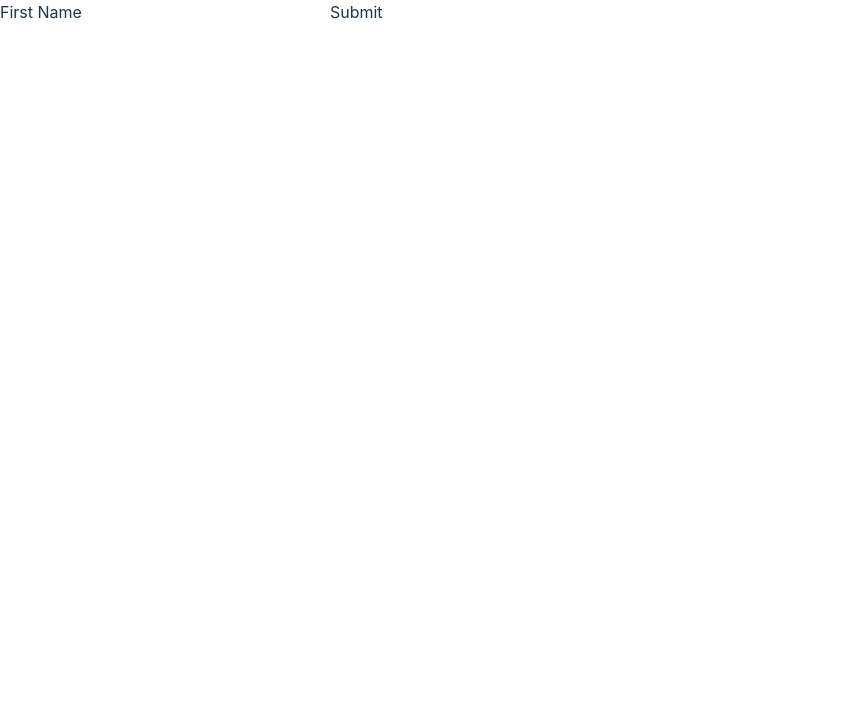
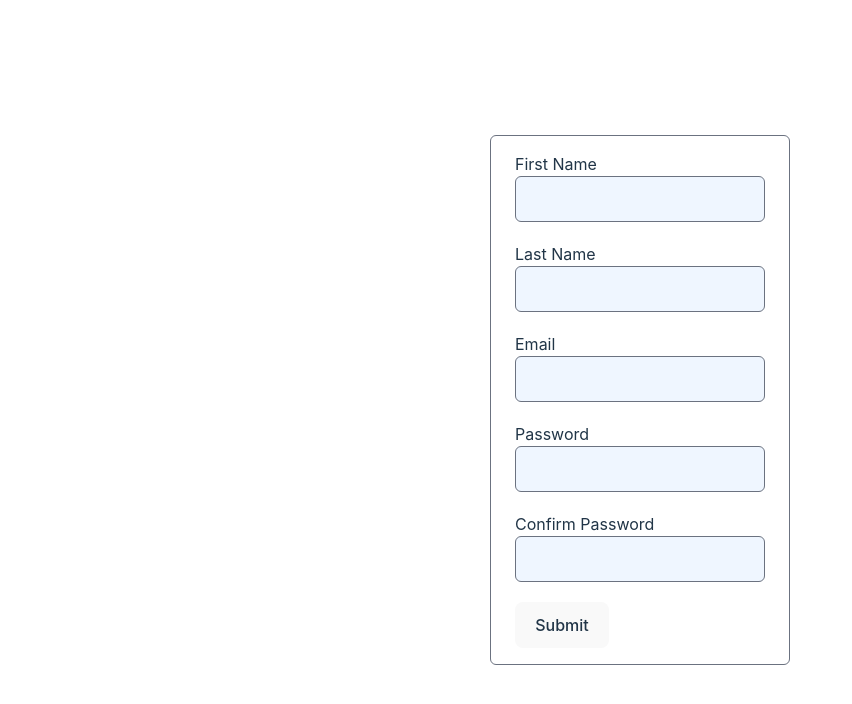
Before and after one commit to seanwongdev/MERN-Jobshop, a React (Vite) app in the folder client/: page /signup in a window 1280 px wide. Shown: the top 704 px of the page, without its empty margins (0-852 px from the left). Built offline with nearby package versions, Linux system fonts and the light colour scheme.

Commit message:
added form

```diff
--- a/client/src/features/user/Signup.jsx
+++ b/client/src/features/user/Signup.jsx
@@ -1,12 +1,69 @@
 import { Form } from "react-router-dom"
+import Button from "../../ui/Button";
+
+const isValidEmail = (str) => /^[a-zA-Z0-9. _-]+@[a-zA-Z0-9. -]+\. [a-zA-Z]{2,4}$/.test(str);
 
 function Signup() {
   return (
-    <Form method="post">
-      <label htmlFor="firstName">First Name</label>
-      <input type="text" />
-      <input type="submit" />
-    </Form>
+    <div className="flex justify-center items-center w-screen h-screen">
+      <div className=" border rounded-md px-6 py-4 border-gray-500 w-[300px]">
+
+
+
+        <Form method="post">
+          <div className="mb-5 flex flex-col ">
+            <label className="">First Name</label>
+            <input
+              type="text"
+              className="input"
+              name="firstName"
+              required
+              />
+          </div>
+
+          <div className="mb-5 flex flex-col ">
+            <label className="">Last Name</label>
+            <input
+              type="text"
+              className="input"
+              name="lastName"
+              required
+              />
+          </div>
+
+          <div className="mb-5 flex flex-col ">
+            <label className="">Email</label>
+            <input
+              type="text"
+              className="input"
+              name="email"
+              required
+              />
+          </div>
+
+          <div className="mb-5 flex flex-col ">
+            <label className="">Password</label>
+            <input
+              type="password"
+              className="input"
+              name="password"
+              required
+              />
+          </div>
+
+          <div className="mb-5 flex flex-col ">
+            <label className="">Confirm Password</label>
+            <input
+              type="password"
+              className="input"
+              name="confirmPassword"
+              required
+              />
+          </div>
+          <Button >Submit</Button>
+        </Form>
+      </div>
+    </div>
   )
 }
 
--- a/client/src/index.css
+++ b/client/src/index.css
@@ -1,6 +1,12 @@
 @tailwind base;
 @tailwind components;
 @tailwind utilities;
+
+@layer components {
+  .input {
+    @apply w-full rounded-md border bg-blue-50 border-gray-500 px-4 py-2 text-sm transition-all duration-300 placeholder:text-stone-400  md:px-6 md:py-3;
+  }
+}
 
 :root {
   font-family: Inter, system-ui, Avenir, Helvetica, Arial, sans-serif;
--- a/client/src/ui/Button.jsx
+++ b/client/src/ui/Button.jsx
@@ -1,6 +1,10 @@
-function Button({children, onClick}) {
+function Button({children, onClick, type}) {
+  const styles = {
+
+  }
+
   return (
-    <button onClick={onClick}>
+    <button onClick={onClick} className={styles[type]}>
       {children}
     </button>
   )
```
